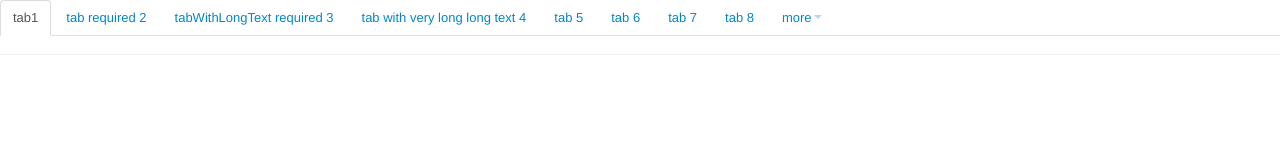
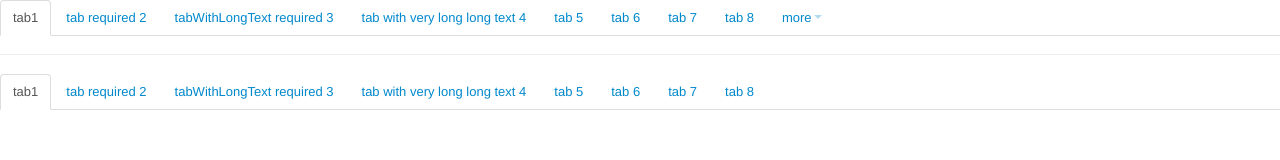
Before and after one commit to bbbenja/responsive-tabs, a plain HTML site: page examples/index.html in a window 1280 px wide. Drawn offline with Linux system fonts and the light colour scheme.

Commit message:
fix bug plusieurs nav dans la page

```diff
--- a/examples/index.html
+++ b/examples/index.html
@@ -36,6 +36,17 @@
 </ul>
 
 <hr/>
+
+    <ul class="nav nav-tabs">
+        <li class="required active"><a href="#tab1">tab1</a></li>
+        <li class="required"><a href="#tab2">tab required 2</a></li>
+        <li class="required"><a href="#tab3">tabWithLongText required 3</a></li>
+        <li><a href="#tab4">tab with very long long text 4</a></li>
+        <li><a href="#tab5">tab 5</a></li>
+        <li><a href="#tab6">tab 6</a></li>
+        <li><a href="#tab7">tab 7</a></li>
+        <li><a href="#tab8">tab 8</a></li>
+    </ul>
 <script src="js/libs/jquery-1.7.1.js"></script>
 <script src="js/libs/bootstrap-tab.js"></script>
 <script src="js/libs/bootstrap-dropdown.js"></script>
--- a/examples/js/responsive-tabs.js
+++ b/examples/js/responsive-tabs.js
@@ -16,7 +16,6 @@
         selector : "responsive-tabs",
         constructor: ResponsiveTab,
         init:function(e){
-            //FIXME bug lorsqu'il y a deux navtab dans la page
             //FIXME que faire lorsqu'un élément actif se trouve ds le ddown
             console.log("init()");
 
```
